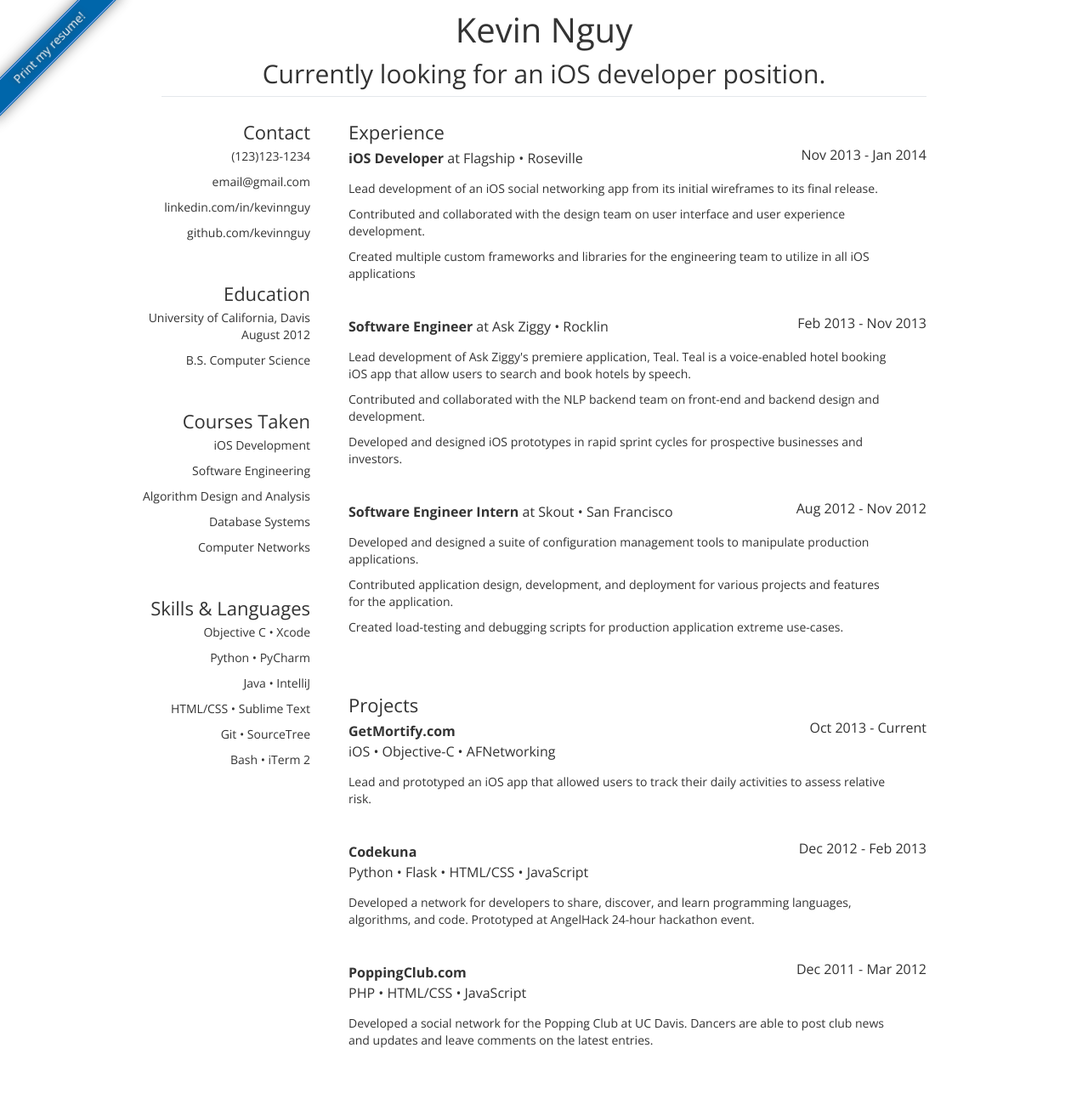
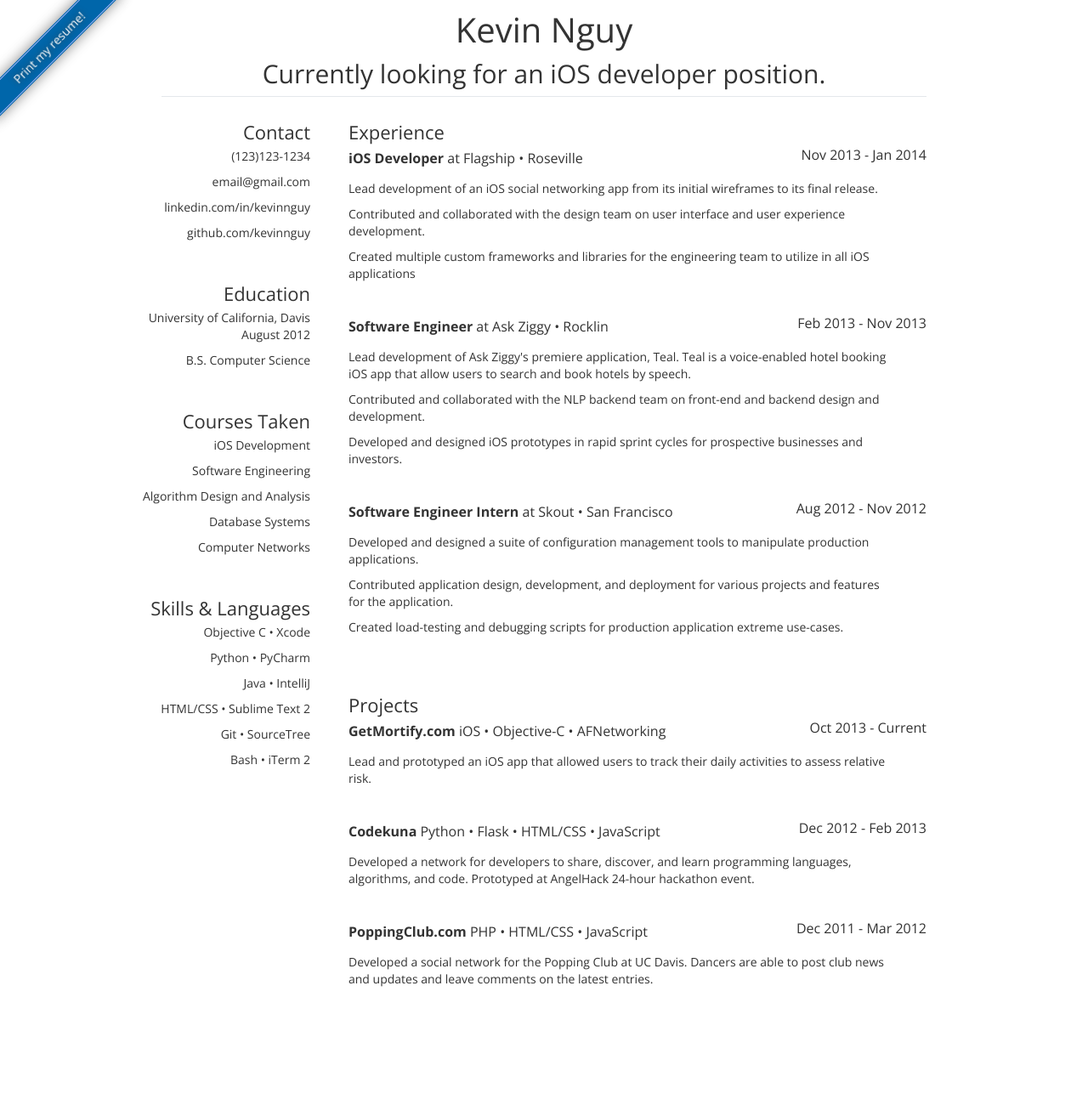
Before and after one commit to kevinnguy/kevinnguy.github.com, a Jekyll site: the page index.html, which Jekyll copies as it is, in a window 1280 px wide. Shown: the whole page at 85% size. Built offline with Jekyll 4.4.1, drawn with Linux system fonts in a browser that asks for light colours; after the commit the page ends 1221 px from its top, so only the background shows below that.

Commit message:
Sorry for the poor description

```diff
--- a/index.html
+++ b/index.html
@@ -86,7 +86,7 @@
             <li>Objective C &bull; Xcode</li>
             <li>Python &bull; PyCharm</li>
             <li>Java &bull; IntelliJ</li>
-            <li>HTML/CSS &bull; Sublime Text</li>
+            <li>HTML/CSS &bull; Sublime Text 2</li>
             <li>Git &bull; SourceTree</li>
             <li>Bash &bull; iTerm 2</li>
           </ul>
@@ -133,21 +133,21 @@
         </div>
 
        <dl class="fourteen columns bottom">
-          <dt><p class="nine columns bigfont"><strong>GetMortify.com</strong></br>iOS &bull; Objective-C &bull; AFNetworking</p><span class="three columns right">Oct 2013 - Current</span></dt>
+          <dt><p class="nine columns bigfont"><strong>GetMortify.com</strong> iOS &bull; Objective-C &bull; AFNetworking</p><span class="three columns right">Oct 2013 - Current</span></dt>
           <ul>
             <li class="eleven columns ">Lead and prototyped an iOS app that allowed users to track their daily activities to assess relative risk.</li>
           </ul>
         </dl>
 
         <dl class="fourteen columns bottom">
-          <dt><p class="nine columns bigfont"><strong>Codekuna</strong></br>Python &bull; Flask &bull; HTML/CSS &bull; JavaScript</p><span class="three columns right">Dec 2012 - Feb 2013</span></dt>
+          <dt><p class="nine columns bigfont"><strong>Codekuna</strong> Python &bull; Flask &bull; HTML/CSS &bull; JavaScript</p><span class="three columns right">Dec 2012 - Feb 2013</span></dt>
           <ul>
             <li class="eleven columns ">Developed a network for developers to share, discover, and learn programming languages, algorithms, and code. Prototyped at AngelHack 24-hour hackathon event.</li>
           </ul>
         </dl>
 
         <dl class="fourteen columns bottom">
-          <dt><p class="nine columns bigfont"><strong>PoppingClub.com</strong></br>PHP &bull; HTML/CSS &bull; JavaScript</p><span class="three columns right">Dec 2011 - Mar 2012</span></dt>
+          <dt><p class="nine columns bigfont"><strong>PoppingClub.com</strong> PHP &bull; HTML/CSS &bull; JavaScript</p><span class="three columns right">Dec 2011 - Mar 2012</span></dt>
           <ul>
             <li class="eleven columns ">Developed a social network for the Popping Club at UC Davis. Dancers are able to post club news and updates and leave comments on the latest entries.</li>
           </ul>
--- a/static/css/new_style.css
+++ b/static/css/new_style.css
@@ -722,4 +722,5 @@ width: 900px;
 
 li {
 	font-size: 14px;
+	font-weight: 300;
 }
```
